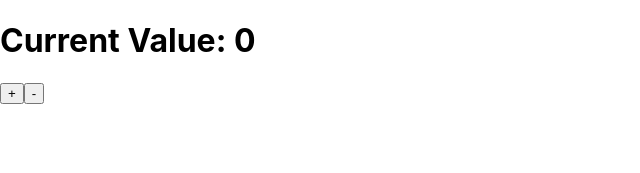
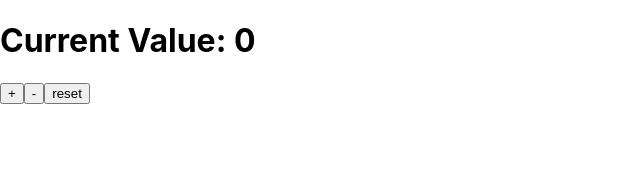
Before and after one commit to DawidKurkiewicz/redux-exercises-day2, a React (Create React App) app: page / in a window 1280 px wide. Shown: the top 173 px of the page, without its empty margins (0-640 px from the left). Built offline with nearby package versions, Linux system fonts and the light colour scheme.

Commit message:
added reset button

```diff
--- a/src/Counter.js
+++ b/src/Counter.js
@@ -2,6 +2,8 @@ import React from 'react'
 import { connect } from 'react-redux'
 import { inc } from './state/counter'
 import { dec } from './state/counter'
+import { reset } from './state/counter'
+
 
 
 
@@ -13,7 +15,9 @@ const mapStateToProps = state => ({
 
 const mapDispatchToProps = dispatch => ({
     inc: () => dispatch(inc()),
-    dec: () => dispatch(dec())
+    dec: () => dispatch(dec()),
+    reset: () => dispatch(reset())
+
 
 })
 
@@ -23,6 +27,8 @@ const Counter = (props) => {
             <h1>Current Value: {props.currentValue}</h1>
             <button onClick={() =>props.inc()}>+</button>
             <button onClick={() => props.dec()}>-</button>
+            <button onClick={props.reset}>reset</button>
+
 
         </div>
     )
--- a/src/state/counter.js
+++ b/src/state/counter.js
@@ -1,5 +1,7 @@
 const INC = 'counter/INC'
 const DEC = 'counter/DEC'
+const RESET = 'RESET'
+
 
 
 const INITIAL_STATE = {
@@ -15,6 +17,9 @@ export const dec = () => ({
     type: DEC
 
 })
+export const reset = () => ({
+    type: RESET
+})
 
 export default (state = INITIAL_STATE, action) => {
     switch (action.type) {
@@ -26,6 +31,10 @@ export default (state = INITIAL_STATE, action) => {
             return {
                 number: state.number - 1
             }
+            case RESET:
+            return {
+                number: state.number = 0
+            }
         default:
             return state
     }
--- a/src/store.js
+++ b/src/store.js
@@ -1,5 +1,5 @@
 import { combineReducers, createStore } from 'redux'
-import counter, {inc, dec } from './state/counter'
+import counter, {inc, dec, reset } from './state/counter'
 
 
 
@@ -17,3 +17,4 @@ export const store = createStore(
 
 window.increaseCounter = () => store.dispatch(inc())
 window.decreaseCounter = () => store.dispatch(dec())
+window.reset = () => store.dispatch(reset())
```
